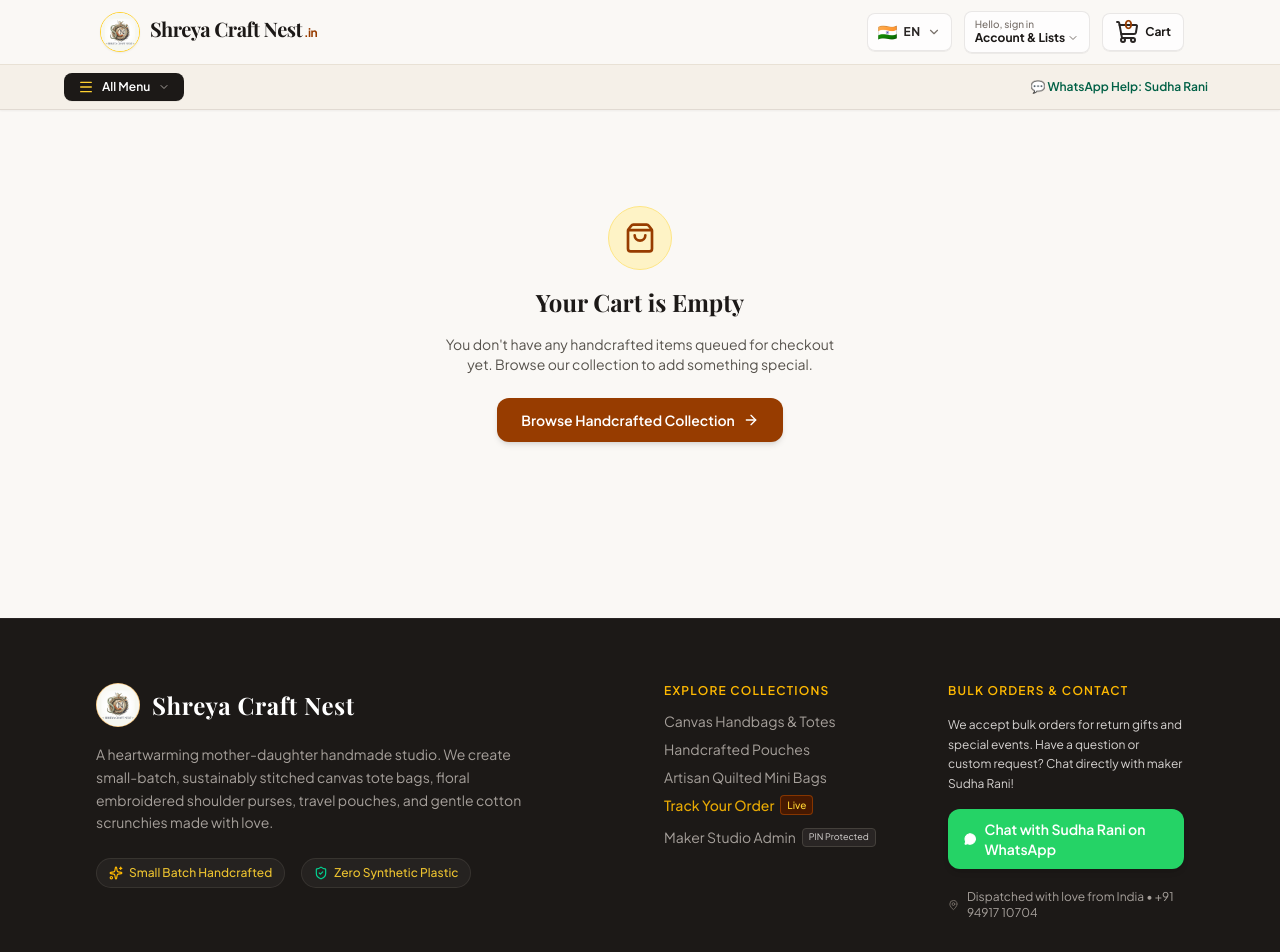
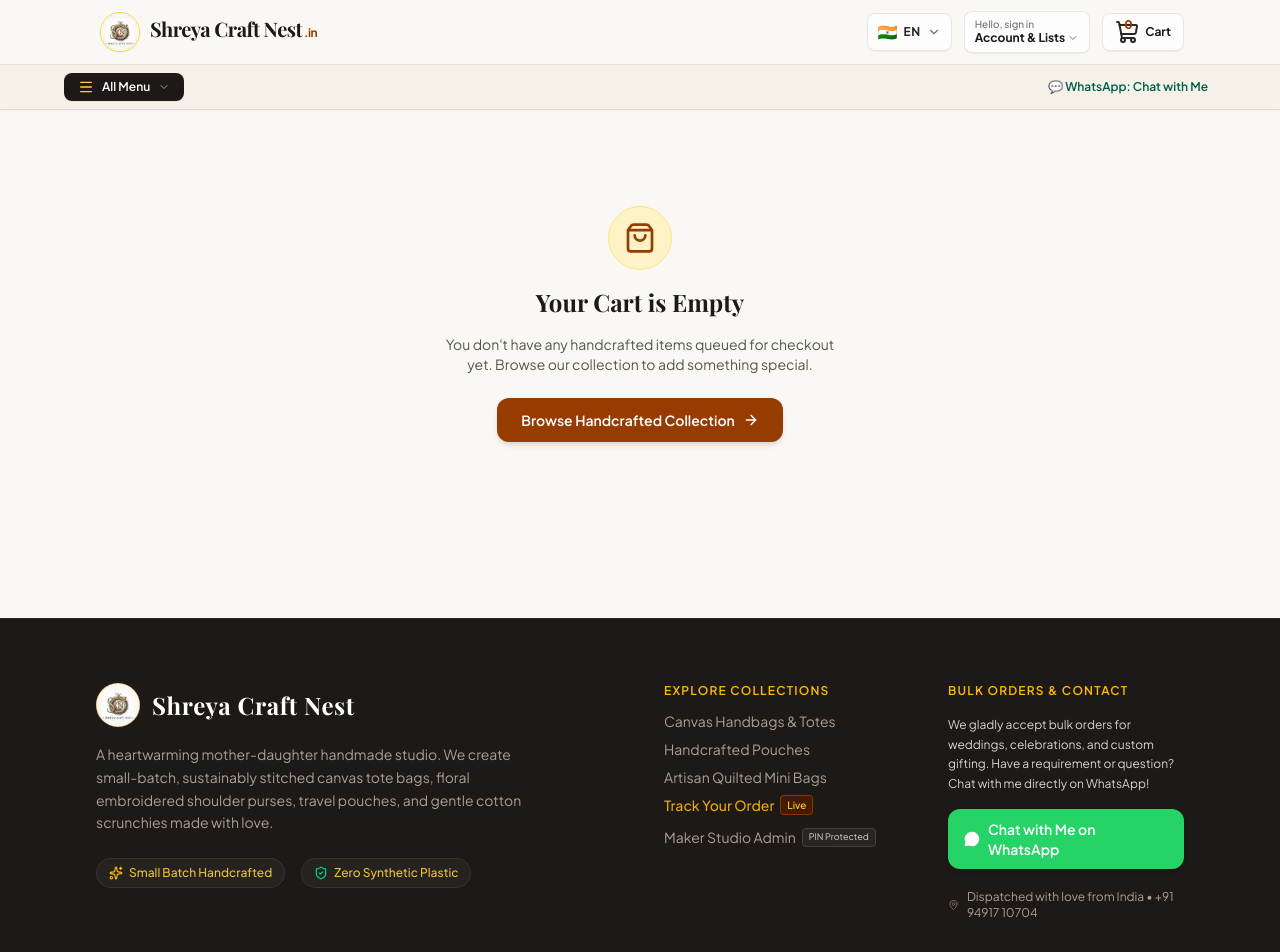
Before and after one commit to shreyasmaheethrouthu2079-svg/shreya-craft-nest, a Next.js app: page /checkout in a window 1280 px wide. Shown: the top 952 px of the page. Built offline with nearby package versions, Linux system fonts and the light colour scheme; a web font is replaced by a local one.

Commit message:
Update footer and navbar copy to clean bulk order invitation with Chat with Me

```diff
--- a/src/components/Footer.tsx
+++ b/src/components/Footer.tsx
@@ -78,7 +78,7 @@ export function Footer() {
               Bulk Orders & Contact
             </h3>
             <p className="text-xs text-stone-300 leading-relaxed">
-              We accept bulk orders for return gifts and special events. Have a question or custom request? Chat directly with maker Sudha Rani!
+              We gladly accept bulk orders for weddings, celebrations, and custom gifting. Have a requirement or question? Chat with me directly on WhatsApp!
             </p>
 
             <a
@@ -88,7 +88,7 @@ export function Footer() {
               className="inline-flex items-center gap-2 bg-[#25D366] hover:bg-[#20ba5a] text-white text-sm font-semibold px-4 py-2.5 rounded-xl shadow-md transition-all w-full justify-center"
             >
               <MessageCircle className="w-4 h-4 fill-white" />
-              <span>Chat with Sudha Rani on WhatsApp</span>
+              <span>Chat with Me on WhatsApp</span>
             </a>
 
             <div className="flex items-center gap-2 text-xs text-stone-400 pt-1">
--- a/src/components/Navbar.tsx
+++ b/src/components/Navbar.tsx
@@ -418,12 +418,12 @@ export function Navbar() {
           </button>
 
           <a
-            href="https://wa.me/919491710704?text=Hi%20Sudha%20Rani%20ji%2C%20I%20have%20an%20inquiry%20regarding%20Shreya%20Crafts%20Nest%20products!"
+            href="https://wa.me/919491710704?text=Hi%20Sudha%20Rani%20ji%2C%20I%20have%20an%20inquiry%20regarding%20bulk%20orders%20and%20handcrafted%20products!"
             target="_blank"
             rel="noopener noreferrer"
             className="flex items-center gap-1.5 text-xs text-emerald-800 font-semibold hover:underline px-2 py-0.5"
           >
-            <span>💬 WhatsApp Help: Sudha Rani</span>
+            <span>💬 WhatsApp: Chat with Me</span>
           </a>
         </div>
       </nav>
@@ -573,16 +573,16 @@ export function Navbar() {
             {/* Customer Care WhatsApp */}
             <div className="border-t border-stone-100 pt-4">
               <h3 className="text-[11px] font-bold text-stone-400 uppercase tracking-wider mb-2 px-2">
-                Customer Care
+                Bulk Orders & Support
               </h3>
               <a
-                href="https://wa.me/919491710704?text=Hi%20Sudha%20Rani%20ji%2C%20I%20have%20an%20inquiry%20regarding%20Shreya%20Crafts%20Nest."
+                href="https://wa.me/919491710704?text=Hi%20Sudha%20Rani%20ji%2C%20I%20have%20an%20inquiry%20regarding%20bulk%20orders%20and%20handcrafted%20products!"
                 target="_blank"
                 rel="noopener noreferrer"
                 className="flex items-center gap-2.5 px-3 py-2.5 rounded-xl bg-emerald-50 hover:bg-emerald-100 text-emerald-800 text-xs font-semibold border border-emerald-200 transition-colors"
               >
                 <MessageCircle className="w-4 h-4 text-emerald-700" />
-                <span>WhatsApp Help (Sudha Rani)</span>
+                <span>Chat with Me on WhatsApp</span>
               </a>
             </div>
           </div>
```
